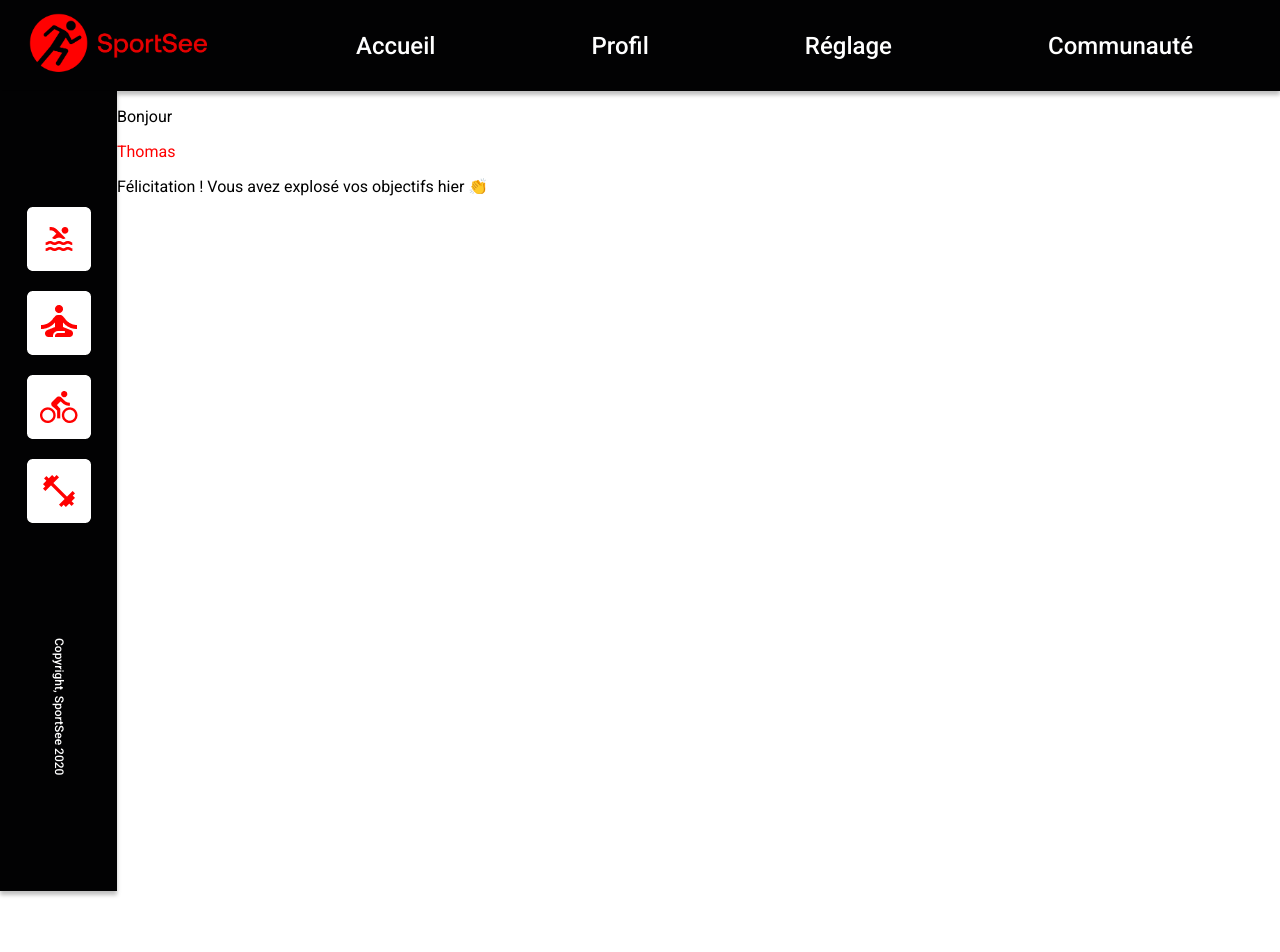
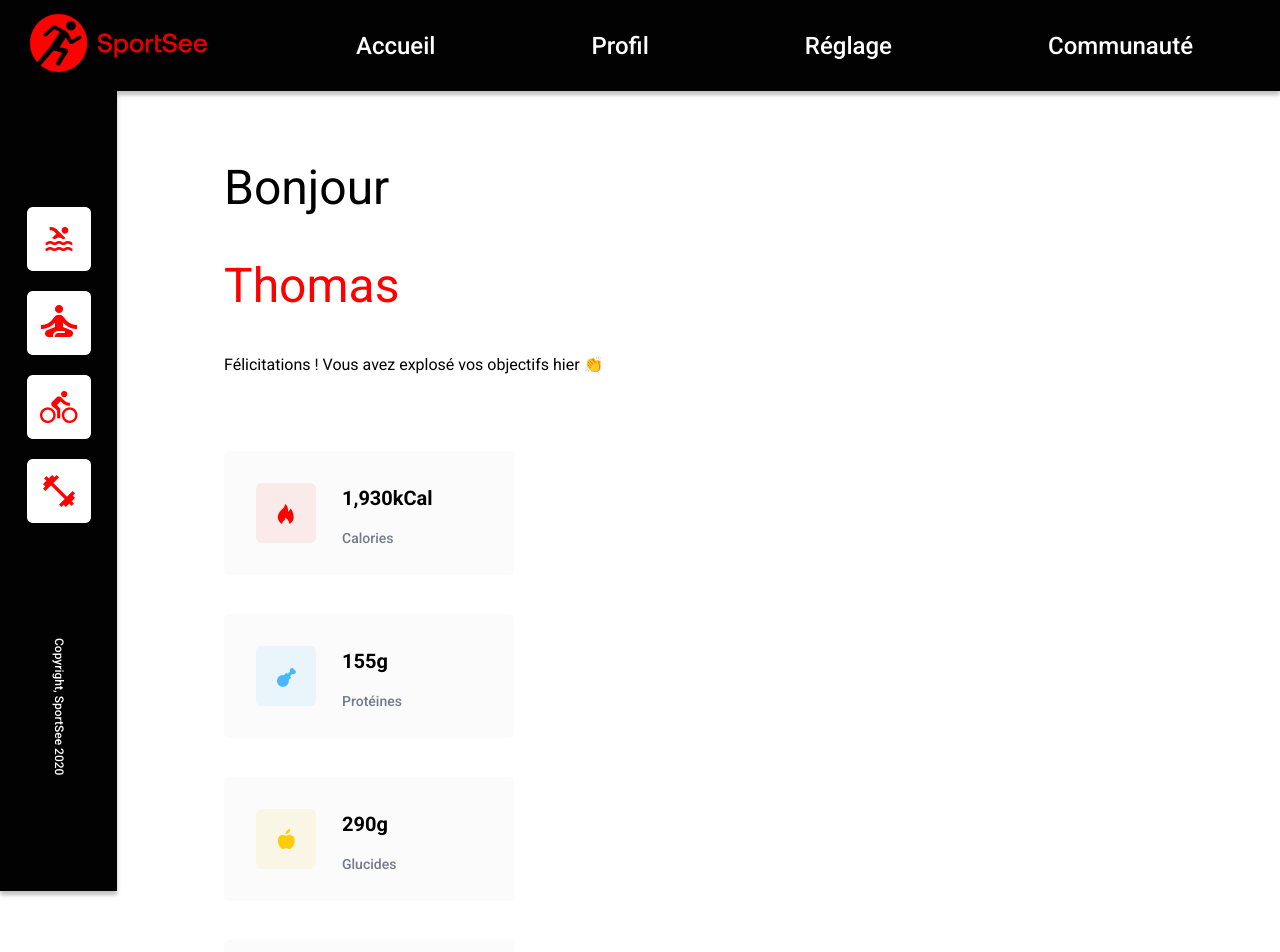
Before and after one commit to prasouk-ph/PrasoukPhoubandith_12_04032022, a React (Create React App) app: page / in a window 1280 px wide. Shown: the top 952 px of the page. Before the commit the page ends 800 px from the top, so only its background shows below. Built offline with nearby package versions, Linux system fonts and the light colour scheme.

Commit message:
Home page in progress

```diff
--- a/src/components/pages/Home/Home.css
+++ b/src/components/pages/Home/Home.css
@@ -1,15 +1,58 @@
 .home {
     margin-left: 117px;
+    padding: 68px 107px;
+}
+
+.home-header {
+    display: flex;
+    flex-direction: column;
+}
+
+.hello,
+.username {
+    margin: 0 0 41px 0;
 }
 
 .hello {
     color: black;
+    font-size: 48px;
+    margin-right: 10px;
 }
 
 .username {
     color: #ff0000;
+    font-size: 48px;
 }
 
 .cheering-message {
     color: black;
+    margin: 0 0 77px 0;
 }
+
+.nutrient-item {
+    height: 124px;
+    width: 258px;
+    border-radius: 5px;
+    background: #fbfbfb;
+    display: flex;
+    align-items: center;
+    padding-left: 32px;
+    margin-bottom: 39px;
+}
+
+.nutrient-icon {
+    width: 60px;
+    height: 60px;
+    margin-right: 26px;
+}
+
+.nutrient-quantity {
+    font-size: 20px;
+    font-weight: 700;
+}
+
+.nutrient-name {
+    color: #74798c;
+    font-size: 14px;
+    font-weight: 500;
+}
--- a/src/components/pages/Home/Home.jsx
+++ b/src/components/pages/Home/Home.jsx
@@ -1,4 +1,8 @@
 import './Home.css';
+import CaloriesIcon from '../../../assets/calories-icon.png'
+import ProteinsIcon from '../../../assets/protein-icon.png'
+import CarbsIcon from '../../../assets/carbs-icon.png'
+import FatIcon from '../../../assets/fat-icon.png'
 
 function Home() {
     return (
@@ -6,8 +10,47 @@ function Home() {
             <div className='home-header'>
                 <p className='hello'>Bonjour</p>
                 <p className='username'>Thomas</p>
+                <p className='cheering-message'>Félicitations ! Vous avez explosé vos objectifs hier 👏</p>
             </div>
-            <p className='cheering-message'>Félicitation ! Vous avez explosé vos objectifs hier 👏</p>
+
+            <main>
+                <div className="charts-container">
+                </div>
+
+                <div className="nutritional-intake">
+                    <div className="nutrient-item">
+                        <img className='nutrient-icon' src={CaloriesIcon} alt="calorie icon" />
+                        <div className="nutrient-details">
+                            <p className='nutrient-quantity'>1,930kCal</p>
+                            <p className='nutrient-name'>Calories</p>
+                        </div>
+                    </div>
+
+                    <div className="nutrient-item">
+                        <img className='nutrient-icon' src={ProteinsIcon} alt="protein icon" />
+                        <div className="nutrient-details">
+                            <p className='nutrient-quantity'>155g</p>
+                            <p className='nutrient-name'>Protéines</p>
+                        </div>
+                    </div>
+
+                    <div className="nutrient-item">
+                        <img className='nutrient-icon' src={CarbsIcon} alt="carbs icon" />
+                        <div className="nutrient-details">
+                            <p className='nutrient-quantity'>290g</p>
+                            <p className='nutrient-name'>Glucides</p>
+                        </div>
+                    </div>
+
+                    <div className="nutrient-item">
+                        <img className='nutrient-icon' src={FatIcon} alt="fat icon" />
+                        <div className="nutrient-details">
+                            <p className='nutrient-quantity'>50g</p>
+                            <p className='nutrient-name'>Lipides</p>
+                        </div>
+                    </div>
+                </div>
+            </main>
         </div>
     );
 }
```
Also changed, not shown: src/assets/weight-chart.png (added).
